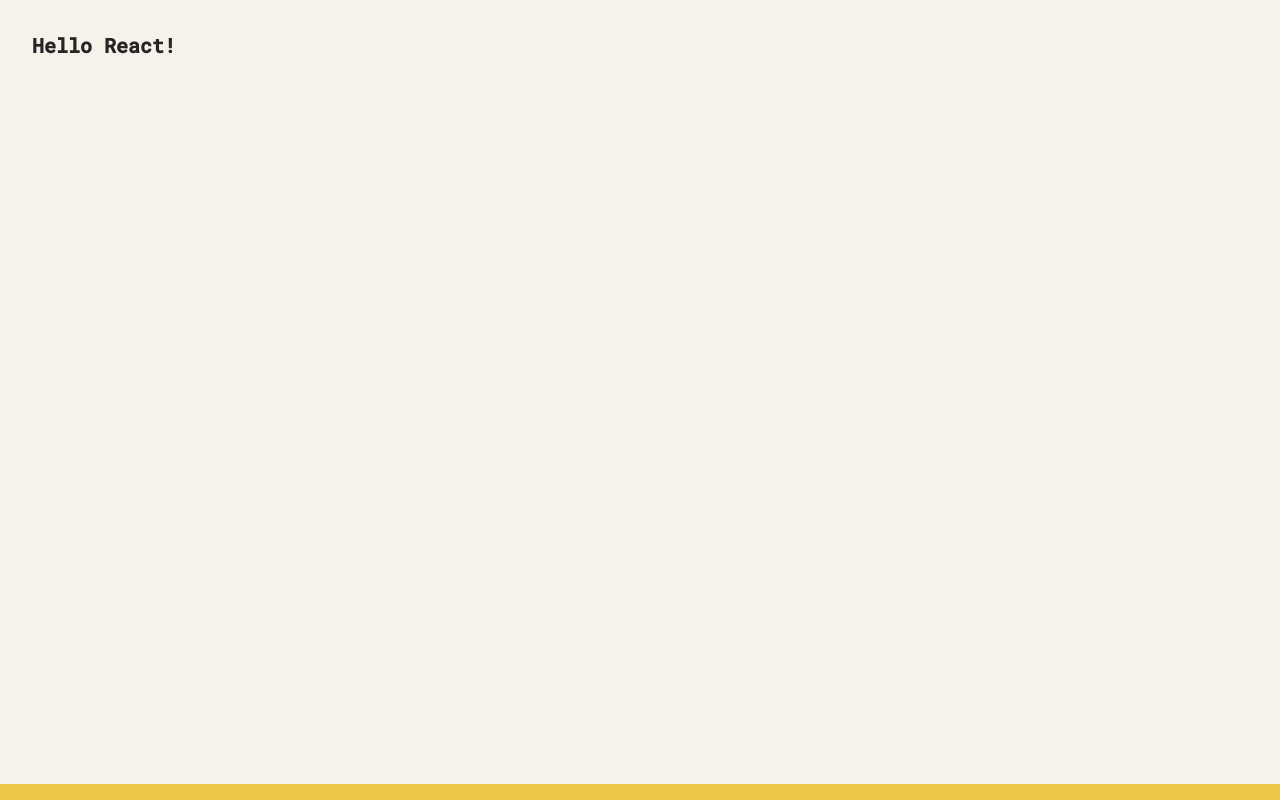
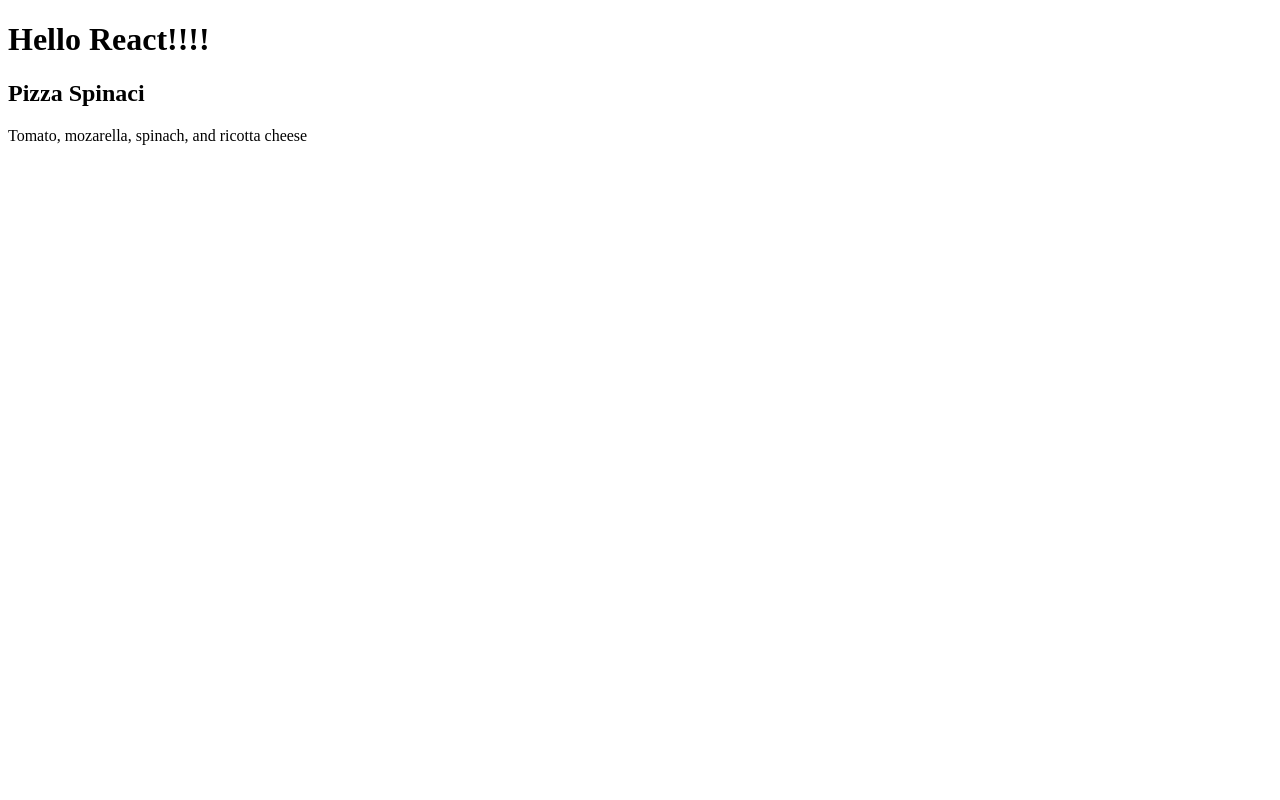
Before and after one commit to juanmarcosstudio/react-resto-menu, a React (Create React App) app: page / in a window 1280 px wide. Built offline with nearby package versions, Linux system fonts and the light colour scheme.

Commit message:
Add: Pizza Menu

```diff
--- a/src/index.js
+++ b/src/index.js
@@ -1,17 +1,76 @@
-import React from 'react';
-import ReactDOM from 'react-dom/client';
-import './index.css';
-import App from './App';
-import reportWebVitals from './reportWebVitals';
+import React from "react";
+import ReactDOM from "react-dom/client";
 
-const root = ReactDOM.createRoot(document.getElementById('root'));
+const pizzaData = [
+  {
+    name: "Focaccia",
+    ingredients: "Bread with italian olive oil and rosemary",
+    price: 6,
+    photoName: "pizzas/focaccia.jpg",
+    soldOut: false,
+  },
+  {
+    name: "Pizza Margherita",
+    ingredients: "Tomato and mozarella",
+    price: 10,
+    photoName: "pizzas/margherita.jpg",
+    soldOut: false,
+  },
+  {
+    name: "Pizza Spinaci",
+    ingredients: "Tomato, mozarella, spinach, and ricotta cheese",
+    price: 12,
+    photoName: "pizzas/spinaci.jpg",
+    soldOut: false,
+  },
+  {
+    name: "Pizza Funghi",
+    ingredients: "Tomato, mozarella, mushrooms, and onion",
+    price: 12,
+    photoName: "pizzas/funghi.jpg",
+    soldOut: false,
+  },
+  {
+    name: "Pizza Salamino",
+    ingredients: "Tomato, mozarella, and pepperoni",
+    price: 15,
+    photoName: "pizzas/salamino.jpg",
+    soldOut: true,
+  },
+  {
+    name: "Pizza Prosciutto",
+    ingredients: "Tomato, mozarella, ham, aragula, and burrata cheese",
+    price: 18,
+    photoName: "pizzas/prosciutto.jpg",
+    soldOut: false,
+  },
+];
+
+function App() {
+  return (
+    <div>
+      <h1>Hello React!!!!</h1>
+      <Pizza />
+    </div>
+  );
+}
+
+function Pizza() {
+  return (
+    <div>
+      <h2>Pizza Spinaci</h2>
+      <p>Tomato, mozarella, spinach, and ricotta cheese</p>
+    </div>
+  );
+}
+
+//React v18
+const root = ReactDOM.createRoot(document.getElementById("root"));
 root.render(
   <React.StrictMode>
     <App />
   </React.StrictMode>
 );
 
-// If you want to start measuring performance in your app, pass a function
-// to log results (for example: reportWebVitals(console.log))
-// or send to an analytics endpoint. Learn more: https://bit.ly/CRA-vitals
-reportWebVitals();
+//React before 18
+//React.render(<App />, document.getElementById("root"));
```
